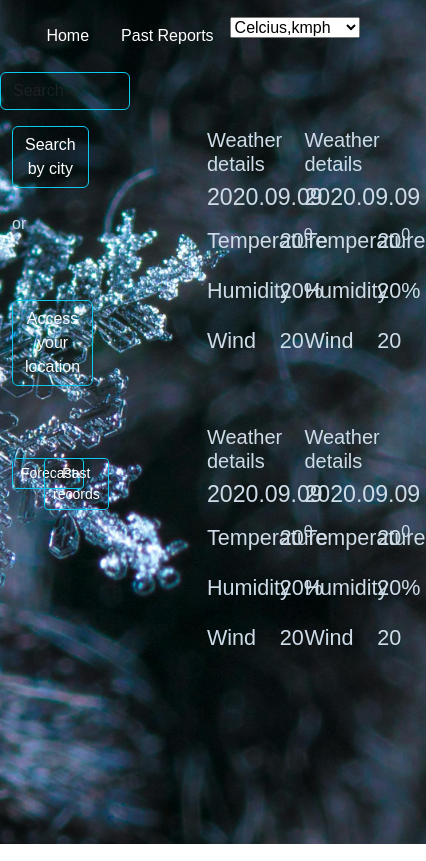
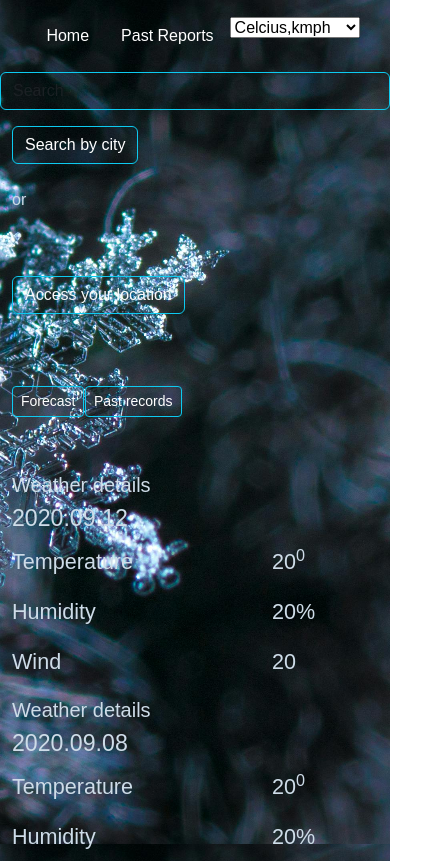
Before and after one commit to thisaramax20/WeatherApp, a plain HTML site: page report.html in a window 390 px wide. Shown: the top 861 px of the page, 426 px wide, since content can reach past the window. Drawn offline with nearby package versions, Linux system fonts and the light colour scheme; a web font is replaced by a local one.

Commit message:
responsiveness done

```diff
--- a/report.html
+++ b/report.html
@@ -36,7 +36,7 @@
 
     <div class="container">
       <div class="row">
-        <div class="col-4">
+        <div class="col-lg-4 col-sm-12">
           <div class="row">
             <input
                 id="txt-city-search"
@@ -103,13 +103,13 @@
         </div>
 
         <div class="col-2"></div>
-        <div class="col-6">
+        <div class="col-lg-6 col-sm-12">
 
           <div class="row mt-5">
             <h4 id="txt-main-city"></h4>
-            <div class="col-6">
+            <div class="col-lg-6 col-sm-12">
               <h5>Weather details</h5>
-              <h3 id="date1">2020.09.09</h3>
+              <h3 id="date1">2020.09.12</h3>
               <div class="row my-3">
                 <div class="col-2"><h4>Temperature</h4></div>
                 <div class="col-6"></div>
@@ -128,9 +128,9 @@
                 <div class="col-2"><h4 id="txt-wind-speed1">20</h4></div>
               </div>
             </div>
-            <div class="col-6">
+            <div class="col-lg-6 col-sm-12">
               <h5>Weather details</h5>
-              <h3 id="date2">2020.09.09</h3>
+              <h3 id="date2">2020.09.08</h3>
               <div class="row my-3">
                 <div class="col-2"><h4>Temperature</h4></div>
                 <div class="col-6"></div>
@@ -152,7 +152,7 @@
           </div>
 
           <div class="row mt-5">
-            <div class="col-6">
+            <div class="col-lg-6 col-sm-12">
               <h5>Weather details</h5>
               <h3 id="date3">2020.09.09</h3>
               <div class="row my-3">
@@ -173,7 +173,7 @@
                 <div class="col-2"><h4 id="txt-wind-speed3">20</h4></div>
               </div>
             </div>
-            <div class="col-6">
+            <div class="col-lg-6 col-sm-12">
               <h5>Weather details</h5>
               <h3 id="date4">2020.09.09</h3>
               <div class="row my-3">
```
Also changed, not shown: index.html (+2 -2 lines).
